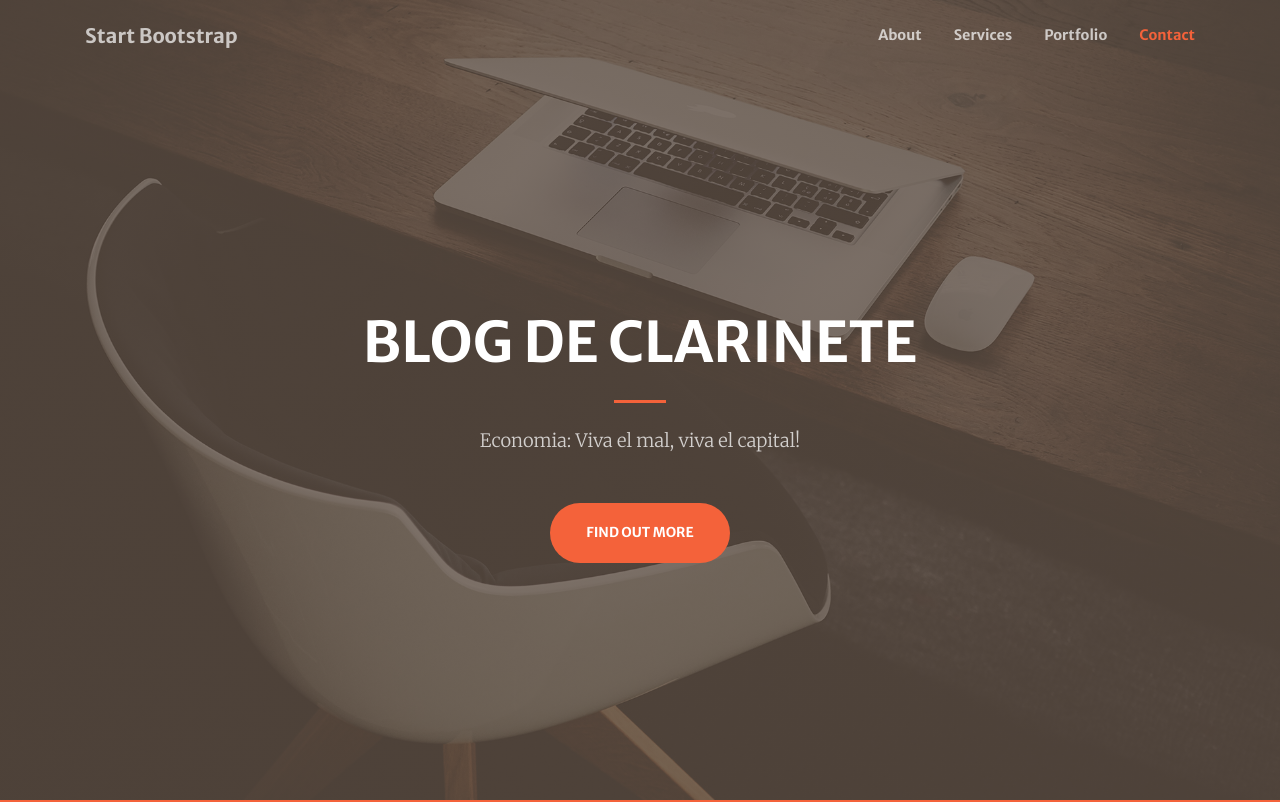
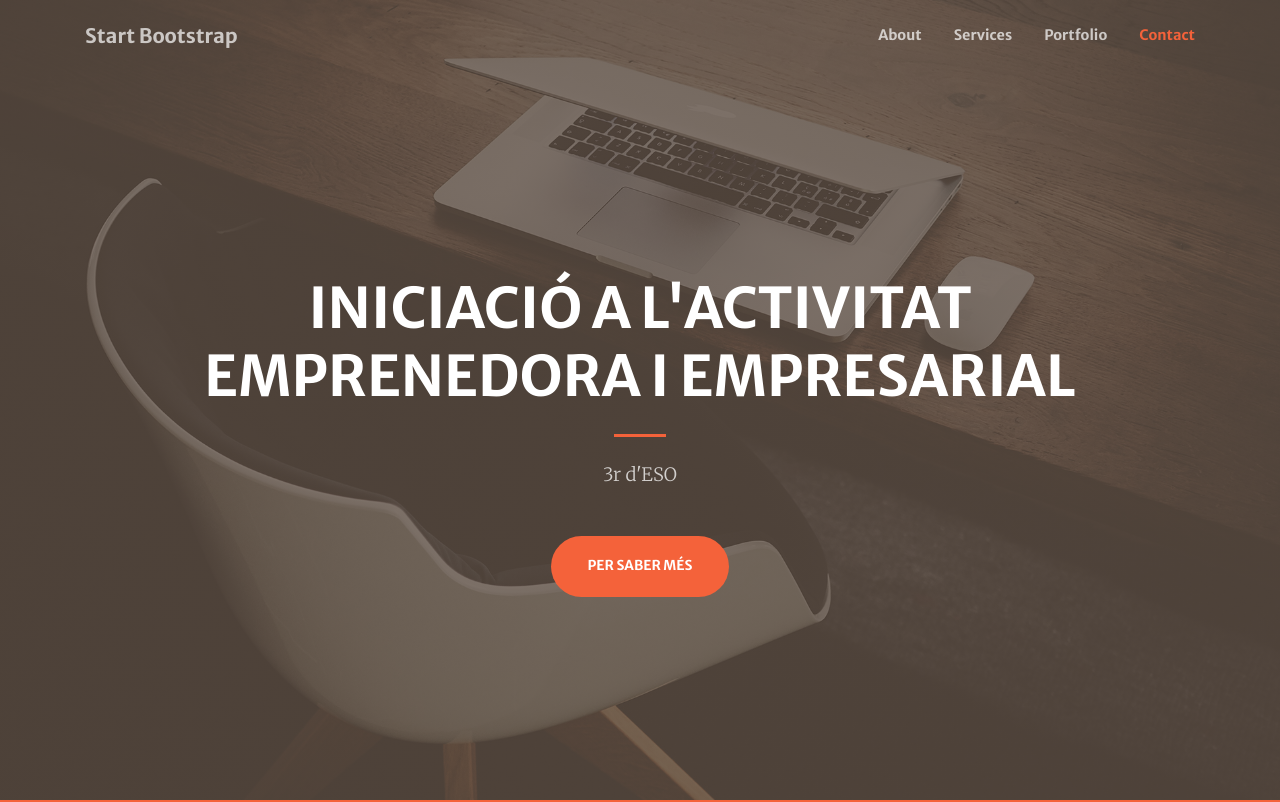
Before and after one commit to ClaraMestre/blog, a plain HTML site: page index.html in a window 1280 px wide. Shown: the top 802 px of the page. Drawn offline with nearby package versions, Linux system fonts and the light colour scheme.

Commit message:
Update index.html

```diff
--- a/index.html
+++ b/index.html
@@ -36,12 +36,12 @@
             <div class="container h-100">
                 <div class="row h-100 align-items-center justify-content-center text-center">
                     <div class="col-lg-10 align-self-end">
-                        <h1 class="text-uppercase text-white font-weight-bold">Blog de Clarinete</h1>
+                        <h1 class="text-uppercase text-white font-weight-bold">Iniciació a l'Activitat Emprenedora i Empresarial</h1>
                         <hr class="divider my-4" />
                     </div>
                     <div class="col-lg-8 align-self-baseline">
-                        <p class="text-white-75 font-weight-light mb-5">Economia: Viva el mal, viva el capital!</p>
-                        <a class="btn btn-primary btn-xl js-scroll-trigger" href="#about">Find Out More</a>
+                        <p class="text-white-75 font-weight-light mb-5">3r d'ESO</p>
+                        <a class="btn btn-primary btn-xl js-scroll-trigger" href="#about">Per saber més</a>
                     </div>
                 </div>
             </div>
```
